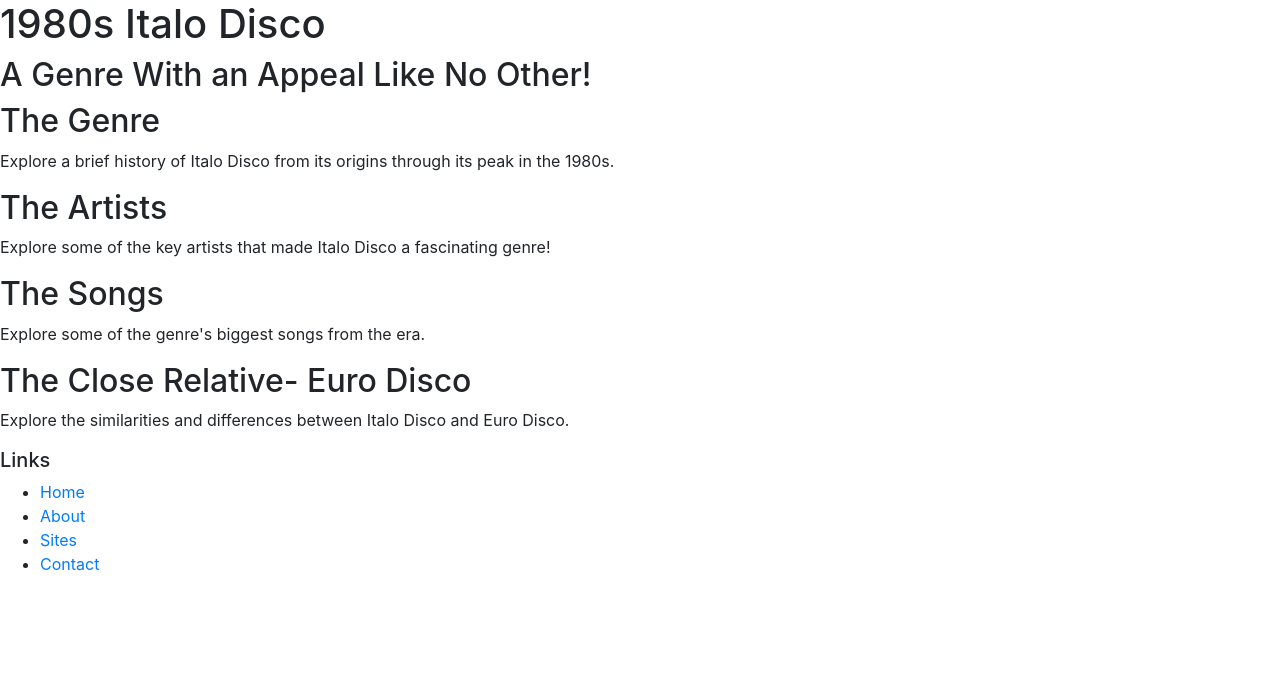
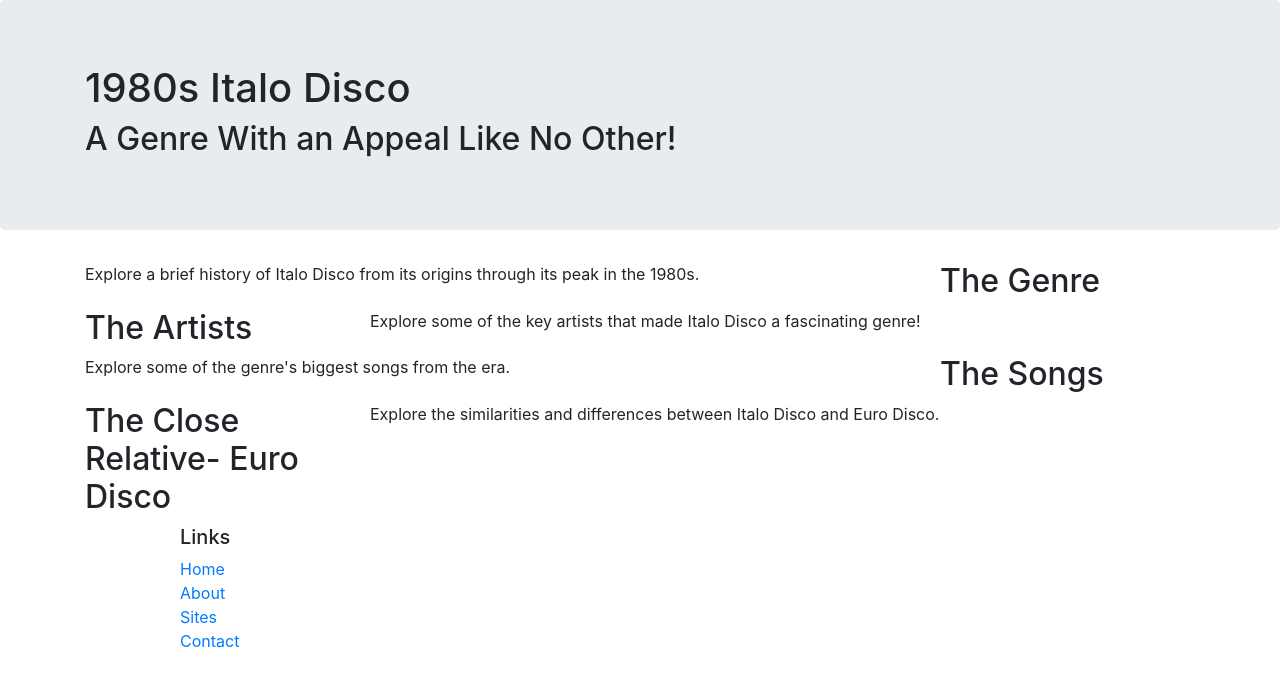
Before and after one commit to TroyHartle/bootstrap1, a website: page index.html in a window 1280 px wide. Drawn offline with nearby package versions, Linux system fonts and the light colour scheme.

Commit message:
Bootstrap and Initial Formatting

```diff
--- a/index.html
+++ b/index.html
@@ -11,46 +11,70 @@
 
 <body>
 
-    <header>
-        <div>
+    <header class="jumbotron">
+        <div class="container">
+            <div class="row">
+                <div class="col">
                     <h1>1980s Italo Disco</h1>
                     <h2>A Genre With an Appeal Like No Other!</h2>
                 </div>
+            </div>
+        </div>
     </header>
 
-    <div>
+    <div class="container">
+        <div class="row">
+            <div class="col-sm-4 order-sm-last col-md-3">
                 <h2>The Genre</h2>
-        <p>Explore a brief history of Italo Disco from its origins
-        through its peak in the 1980s.</p>
+            </div>
+            <div class="col">
+                <p>Explore a brief history of Italo Disco from its origins through its peak in the 1980s.</p>
+            </div>
         </div>
 
-    <div>
+        <div class="row">
+            <div class="col-sm-4 col-md-3">
                 <h2>The Artists</h2>
+            </div>
+            <div class="col">
                 <p>Explore some of the key artists that made Italo Disco
                 a fascinating genre!</p>
             </div>
+        </div>
 
-    <div>
+        <div class="row">
+            <div class="col-sm-4 order-sm-last col-md-3">
                 <h2>The Songs</h2>
+            </div>
+            <div class="col">
                 <p>Explore some of the genre's biggest songs from the era.</p>
             </div>
+        </div>
 
-    <div>
+        <div class="row">
+            <div class="col-sm-4 col-md-3">
                 <h2>The Close Relative- Euro Disco</h2>
+            </div>
+            <div class="col">
                 <p>Explore the similarities and differences between Italo
                 Disco and Euro Disco.</p>
-        </p>
+            </div>
+        </div>
     </div>
 
     <footer>
-        <div>
+        <div class="container">
+            <div class="row">
+                <div class="col-4 col-sm-2 offset-1">
                     <h5>Links</h5>
-            <ul>
+                    <ul class="list-unstyled">
                         <li><a href="#">Home</a></li>
                         <li><a href="#">About</a></li>
                         <li><a href="#">Sites</a></li>
                         <li><a href="#">Contact</a></li>
                     </ul>
+                </div>
+            </div>
         </div>
     </footer>
 
```
Lines whose indentation alone changed are shown as unchanged.
